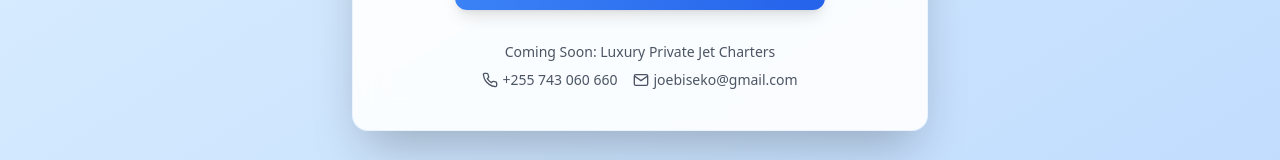
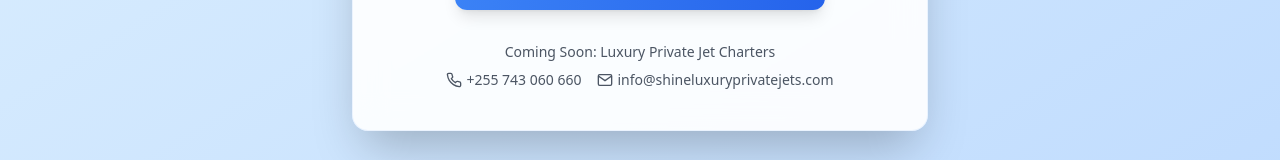
Before and after one commit to supa-modo/HsLive-Bookings, a React (Vite) app: page / in a window 1280 px wide. Shown: the part 530-690 px from the top of the page. Built offline with nearby package versions, Linux system fonts and the light colour scheme.

Commit message:
Email change

```diff
--- a/src/LandingPage.jsx
+++ b/src/LandingPage.jsx
@@ -159,7 +159,7 @@ const LandingPage = () => {
                   <path d="M4 4h16c1.1 0 2 .9 2 2v12c0 1.1-.9 2-2 2H4c-1.1 0-2-.9-2-2V6c0-1.1.9-2 2-2z" />
                   <polyline points="22,6 12,13 2,6" />
                 </svg>
-                <span>joebiseko@gmail.com</span>
+                <span>info@shineluxuryprivatejets.com</span>
               </a>
             </div>
           </div>
```
